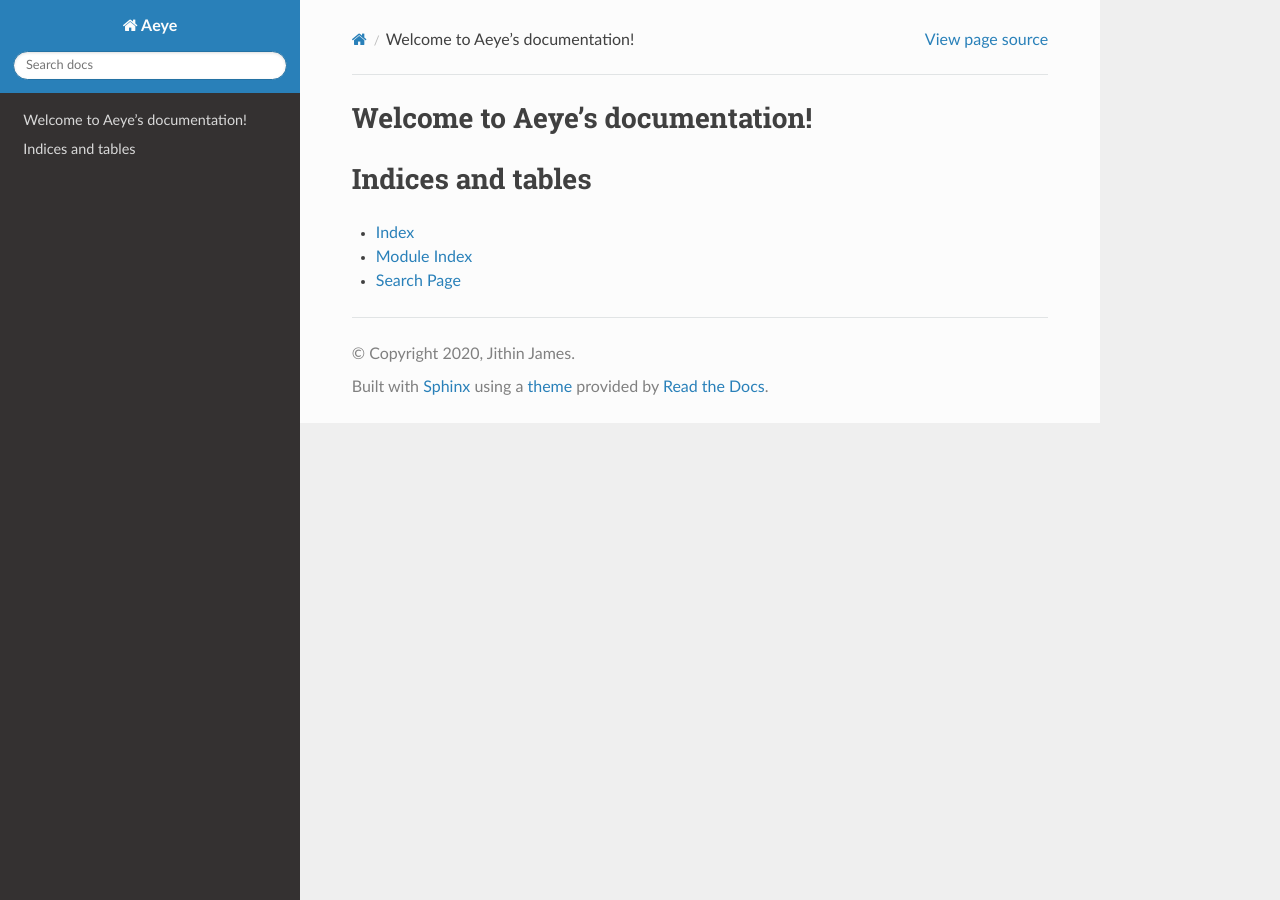
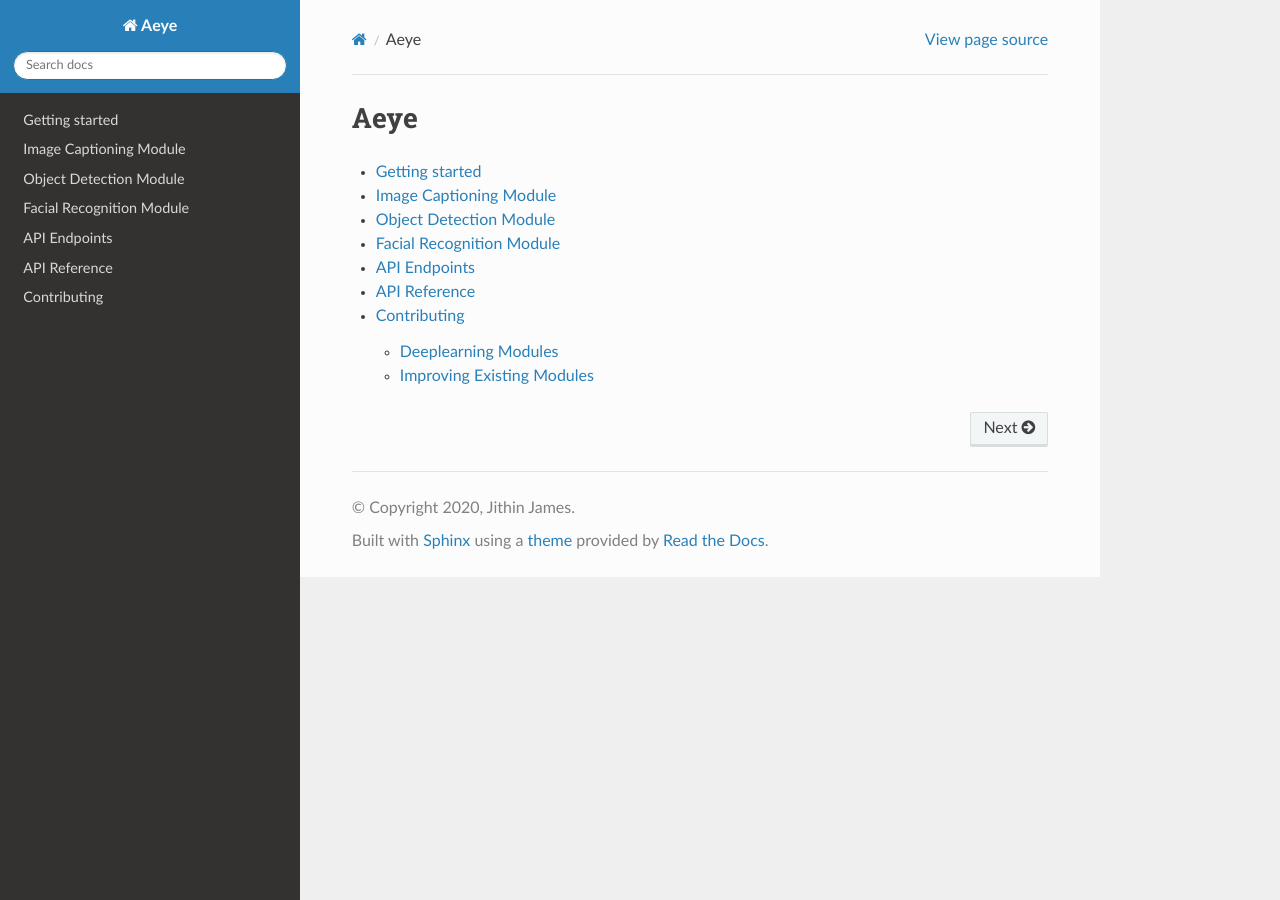
Before and after one commit to jjmachan/aeye, a Sphinx documentation site: the page built from docs/index.rst, in a window 1280 px wide. Built offline with Sphinx 7.4.7 and the Read the Docs theme 2.0.0, drawn with Linux system fonts in a browser that asks for light colours.

Commit message:
initial doc structure setup

```diff
--- /dev/null
+++ b/docs/facialrecognition.rst
@@ -0,0 +1,6 @@
+Facial Recognition Module
+=========================
+
+This module handles the Facial Recognition functionalities.The database for the
+different faces and detecting and matching faces to our database are all managed
+from this module.
--- /dev/null
+++ b/docs/imagecaptioning.rst
@@ -0,0 +1,6 @@
+Image Captioning Module
+=======================
+
+As you know Aeye has a modular approach when it comes to the various AI
+functionalities. Each Deep Learning model is in its own pypi package and only
+the model weights have to be downloaded and added to the `artifacts/` folder.
--- a/docs/index.rst
+++ b/docs/index.rst
@@ -3,18 +3,16 @@
    You can adapt this file completely to your liking, but it should at least
    contain the root `toctree` directive.
 
-Welcome to Aeye's documentation!
+Aeye
 ================================
 
 .. toctree::
    :maxdepth: 2
-   :caption: Contents:
 
-
-
-Indices and tables
-==================
-
-* :ref:`genindex`
-* :ref:`modindex`
-* :ref:`search`
+   getting-started
+   imagecaptioning
+   objectdetection
+   facialrecognition
+   endpoints
+   references
+   contributing
--- /dev/null
+++ b/docs/objectdetection.rst
@@ -0,0 +1,5 @@
+Object Detection Module
+=======================
+
+The Object Detection Module is still under development and will be added asap
+stay Tuned!
--- /dev/null
+++ b/docs/references.rst
@@ -0,0 +1,2 @@
+API Reference
+=============
```
Also changed, not shown: docs/contributing.rst (added, +13 -0 lines), docs/endpoints.rst (added, +10 -0 lines).
